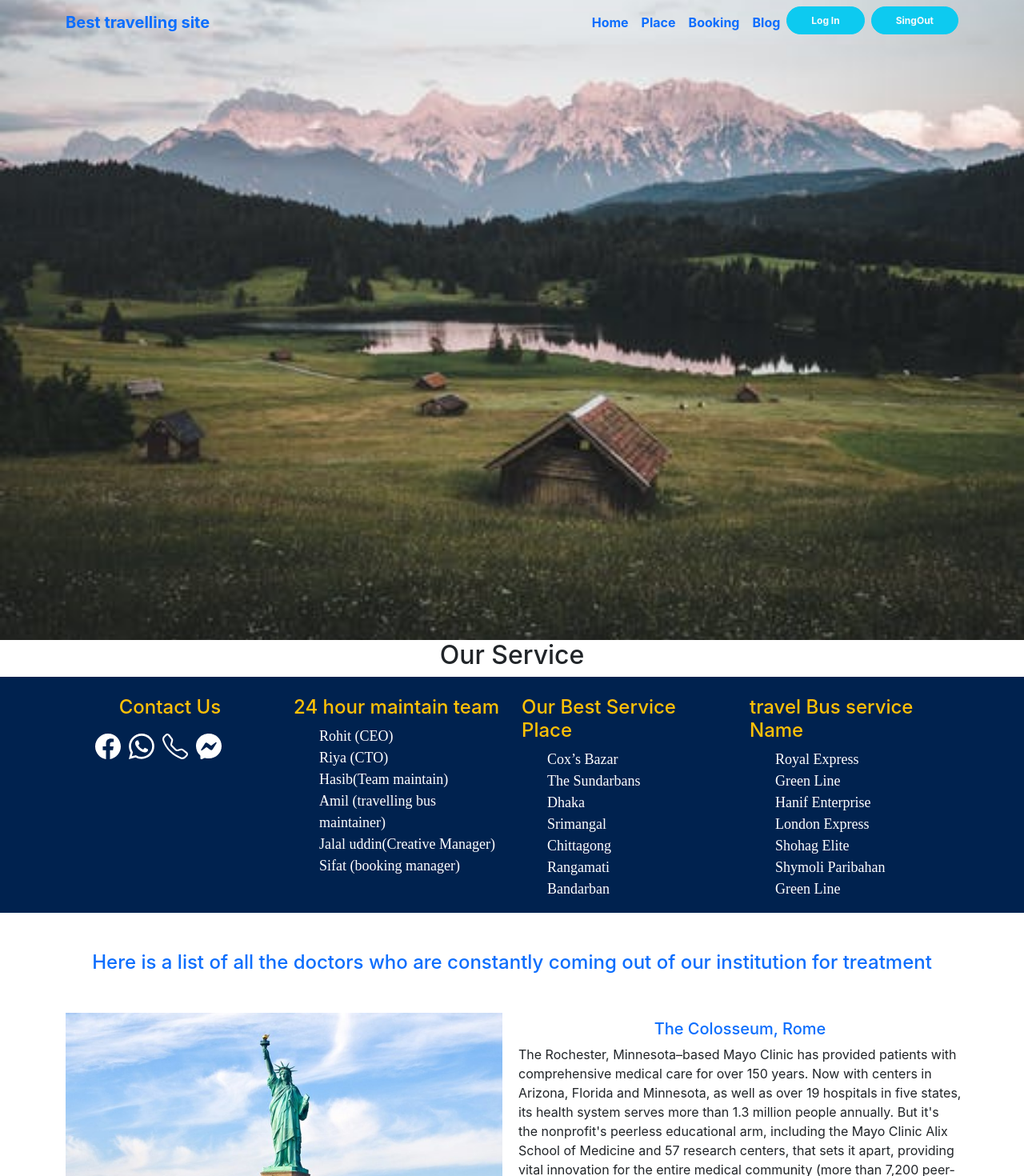
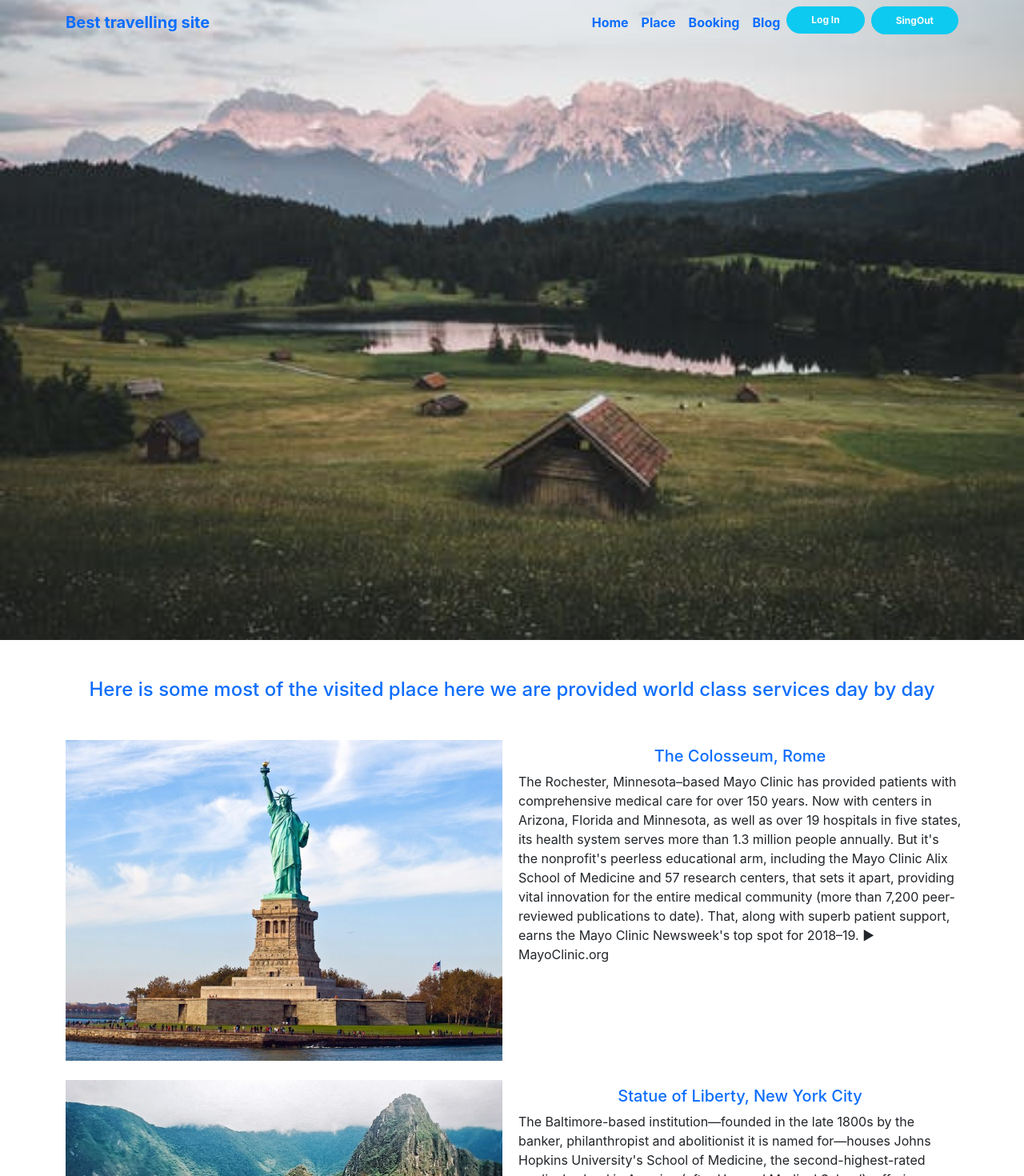
Before and after one commit to rimonhossain12/tourism-or-delivery-website-client-side, a React (Create React App) app: page /place in a window 1280 px wide. Shown: the top 1470 px of the page at 80% size. Built offline with nearby package versions, Linux system fonts and the light colour scheme; no server answers.

Commit message:
find error and solve id

```diff
--- a/src/App.js
+++ b/src/App.js
@@ -18,16 +18,21 @@ function App() {
     <div className="App">
       <AuthProvider>
         <Router>
-          <Home></Home>
           <Switch>
+            <Route exact path="/">
+              <Home></Home>
+            </Route>
+            <Route path="/home">
+              <Home></Home>
+            </Route>
+            <Route path="/place">
+              <Place></Place>
+            </Route>
             <Route path="/about">
               <About></About>
             </Route>
             <Route path="/blog">
               <Blog></Blog>
-            </Route>
-            <Route path="/place">
-              <Place></Place>
             </Route>
           </Switch>
         </Router>
--- a/src/Components/Blog/Blog.js
+++ b/src/Components/Blog/Blog.js
@@ -2,7 +2,7 @@ import React from 'react';
 
 const Blog = () => {
     return (
-        <div>
+        <div className="mt-5">
             <h2>This is blog</h2>
         </div>
     );
--- a/src/Components/Home/Header/Header.js
+++ b/src/Components/Home/Header/Header.js
@@ -1,10 +1,12 @@
 import React from 'react';
 import { Carousel, Container, Nav, Navbar, NavDropdown } from 'react-bootstrap';
+import { Link } from 'react-router-dom';
 import { HashLink } from 'react-router-hash-link';
 import useAuth from '../../../hooks/useAuth';
 import img1 from '../../../images/carosule/1.jpeg'
 import img2 from '../../../images/carosule/2.jpeg'
 import img3 from '../../../images/carosule/3.jpeg'
+import Login from '../../Login/Login';
 import './Header.css';
 
 const Header = () => {
@@ -22,7 +24,9 @@ const Header = () => {
               <Nav.Link as={HashLink} to="/place#place" className="text-primary fw-bold">Place</Nav.Link>
               <Nav.Link as={HashLink} to="/booking#booking" className="text-primary fw-bold">Booking</Nav.Link>
               <Nav.Link as={HashLink} to="/blog#blog" className="text-primary fw-bold">Blog</Nav.Link>
-              <button className="btn btn-info text-light fw-bold badge rounded-pill btn-style">Log In</button>
+              <Link to={Login}>
+                <button className="btn btn-info text-light fw-bold badge rounded-pill btn-style">Log In</button>
+                </Link>
               <button className="btn btn-info ms-2 text-light fw-bold badge rounded-pill btn-style">SingOut</button>
             </Nav>
           </Navbar.Collapse>
--- a/src/Components/Home/Home/Home.js
+++ b/src/Components/Home/Home/Home.js
@@ -1,5 +1,6 @@
 import React from 'react';
 import About from '../../About/About';
+import Blog from '../../Blog/Blog';
 import Footer from '../../Footer/Footer';
 import Header from '../Header/Header';
 
@@ -7,7 +8,7 @@ const Home = () => {
     return (
         <div>
             <Header></Header>
-            <About></About>
+            <Blog></Blog>
             <Footer></Footer>
         </div>
     );
--- /dev/null
+++ b/src/Components/Login/Login.js
@@ -0,0 +1,11 @@
+import React from 'react';
+
+const Login = () => {
+    return (
+        <div>
+            <h2>This is login page</h2>
+        </div>
+    );
+};
+
+export default Login;
--- a/src/Components/Place/Place.js
+++ b/src/Components/Place/Place.js
@@ -5,16 +5,17 @@ import plac2 from '../../images/place/2.jpg';
 import plac3 from '../../images/place/3.jpg';
 import plac4 from '../../images/place/4.jpg';
 import plac5 from '../../images/place/5.jpg';
-
+import Footer from '../Footer/Footer';
+import Header from '../Home/Header/Header';
+import Home from '../Home/Home/Home';
 import './place.css';
-
-
 
 const Place = () => {
     return (
         <div>
+           <Header></Header>
             <div className="container mt-5">
-                <h4 className="text-center mb-5 text-primary">Here is a list of all the doctors who are constantly coming out of our institution for treatment</h4>
+                <h4 className="text-center mb-5 text-primary">Here is some most of the visited place here we are provided world class services day by day</h4>
                 <Row xs={1} md={2} xl={2} className="g-4">
                     <Col>
                         <img className="img-style" src={plac1} alt="" />
@@ -54,7 +55,7 @@ const Place = () => {
                     </Col>
                 </Row>
             </div>
-
+            <Footer></Footer>
         </div>
     );
 };
```
